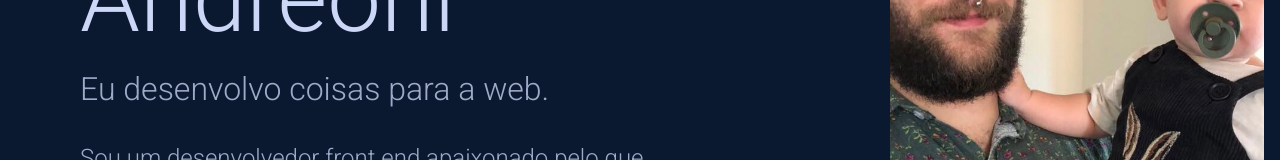
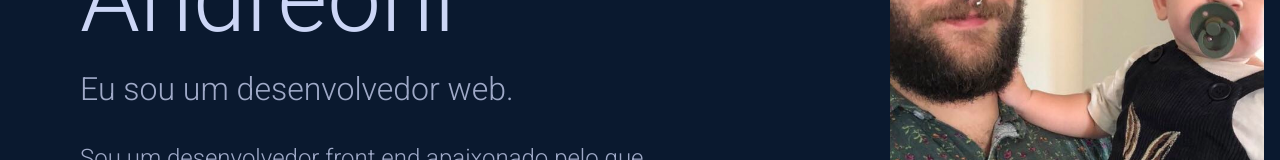
Before and after one commit to Gabriel-Andreoni/portfolio, a Next.js app: page / in a window 1280 px wide. Shown: the part 363-523 px from the top of the page. Built offline with nearby package versions, Linux system fonts and the light colour scheme.

Commit message:
Update index.jsx

```diff
--- a/app/components/Hero/index.jsx
+++ b/app/components/Hero/index.jsx
@@ -10,7 +10,7 @@ export default function Hero() {
                 </div>
                 <div className={styles.bigHeading}>
                     <h2>Gabriel Andreoni</h2>
-                    <h3>Eu desenvolvo coisas para a web.</h3>
+                    <h3>Eu sou um desenvolvedor web.</h3>
                 </div>
                 <div className={styles.resumeProfile}>
                     <h4>Sou um desenvolvedor front end apaixonado pelo que faz.
```
